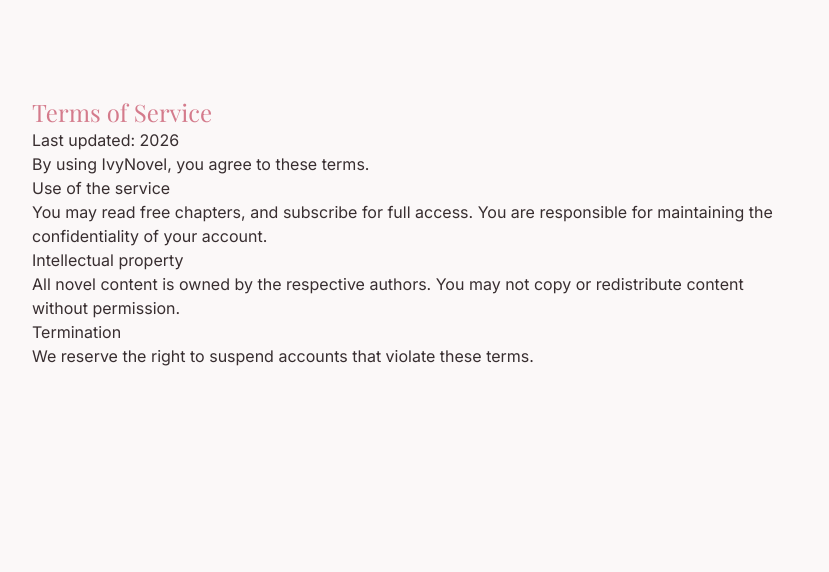
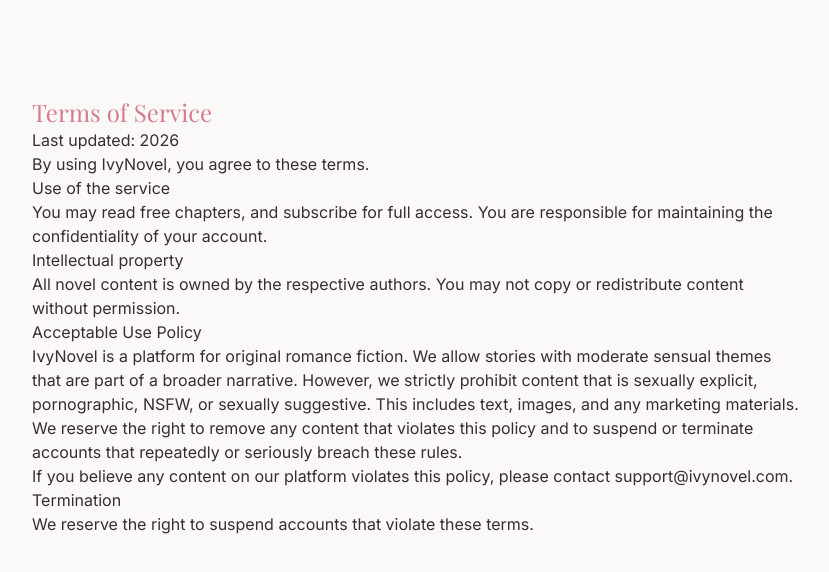
Before and after one commit to yangyifei757-dotcom/mystorysite, a Next.js app: page /terms-of-service in a window 1280 px wide. Shown: the top 572 px of the page, without its empty margins (224-1053 px from the left). Built offline with nearby package versions, Linux system fonts and the light colour scheme; a web font is replaced by a local one.

Commit message:
Update page.tsx

```diff
--- a/app/terms-of-service/page.tsx
+++ b/app/terms-of-service/page.tsx
@@ -5,10 +5,24 @@ export default function TermsOfServicePage() {
         <h1 className="text-2xl font-serif text-primary">Terms of Service</h1>
         <p>Last updated: {new Date().getFullYear()}</p>
         <p>By using IvyNovel, you agree to these terms.</p>
+
         <h2>Use of the service</h2>
         <p>You may read free chapters, and subscribe for full access. You are responsible for maintaining the confidentiality of your account.</p>
+
         <h2>Intellectual property</h2>
         <p>All novel content is owned by the respective authors. You may not copy or redistribute content without permission.</p>
+
+        <h2>Acceptable Use Policy</h2>
+        <p>
+          IvyNovel is a platform for original romance fiction. We allow stories with moderate sensual themes that are part of a broader narrative. However, we strictly prohibit content that is sexually explicit, pornographic, NSFW, or sexually suggestive. This includes text, images, and any marketing materials.
+        </p>
+        <p>
+          We reserve the right to remove any content that violates this policy and to suspend or terminate accounts that repeatedly or seriously breach these rules.
+        </p>
+        <p>
+          If you believe any content on our platform violates this policy, please contact support@ivynovel.com.
+        </p>
+
         <h2>Termination</h2>
         <p>We reserve the right to suspend accounts that violate these terms.</p>
       </div>
```
